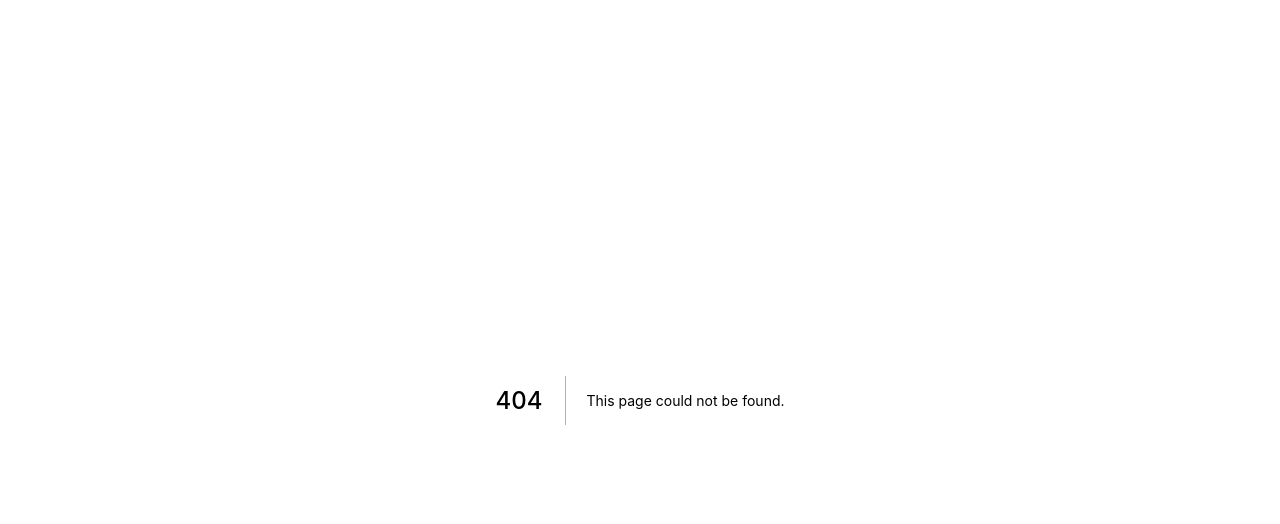
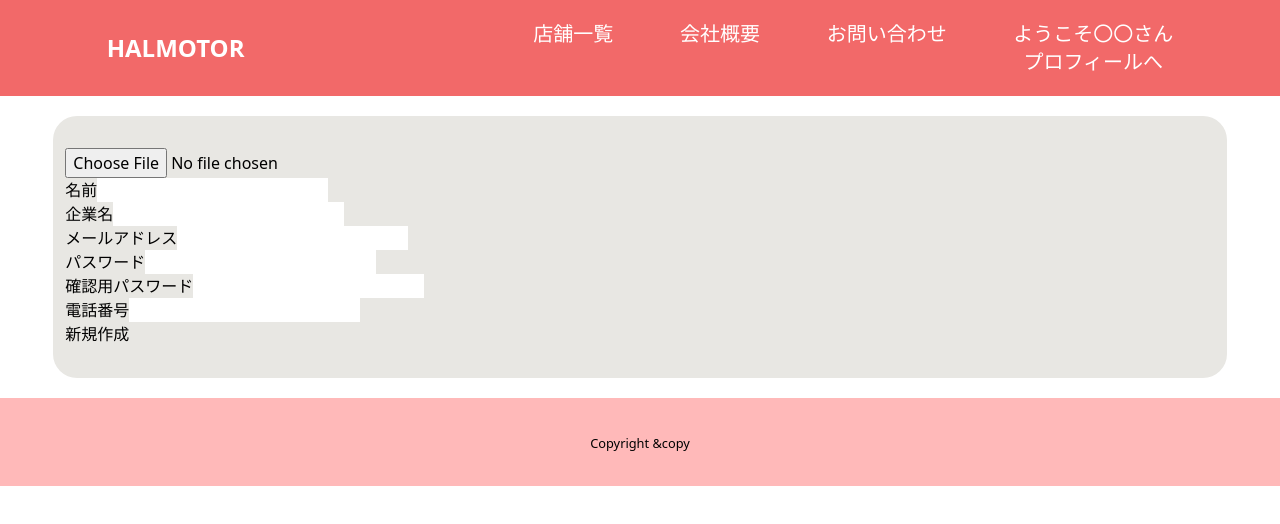
Before and after one commit to case-study07/cs-backend, a Next.js app: page /signUpCompany in a window 1280 px wide. Before the commit this address had no page. Shown: the top 524 px of the page. Built offline with nearby package versions, Linux system fonts and the light colour scheme.

Commit message:
signUpCompany HTML作成

```diff
--- /dev/null
+++ b/pages/signUpCompany.tsx
@@ -0,0 +1,44 @@
+import { Layout } from "components/ui";
+
+export default function signUpCompany() {
+    return (
+        <>
+                  <article>
+            <h2 hidden>サインアップ（企業）</h2>
+            <form action="">
+                <div>
+                    <label htmlFor="" hidden>アイコン</label>
+                    <input type="file" name="" id=""/>
+                </div>
+                <div>
+                    <label htmlFor="">名前</label>
+                    <input type="text" name="" id=""/>
+                </div>
+                <div>
+                    <label htmlFor="">企業名</label>
+                    <input type="text" name="" id=""/>
+                </div>
+                <div>
+                    <label htmlFor="">メールアドレス</label>
+                    <input type="email" name="" id=""/>
+                </div>
+                <div>
+                    <label htmlFor="">パスワード</label>
+                    <input type="password" name="" id=""/>
+                </div>
+                <div>
+                    <label htmlFor="">確認用パスワード</label>
+                    <input type="password" name="" id=""/>
+                </div>
+                <div>
+                    <label htmlFor="">電話番号</label>
+                    <input type="tel" name="" id=""/>
+                </div>
+
+                <input type="submit" value="新規作成" />
+            </form>
+        </article>
+        </>
+    )
+}
+signUpCompany.Layout = Layout;
```
